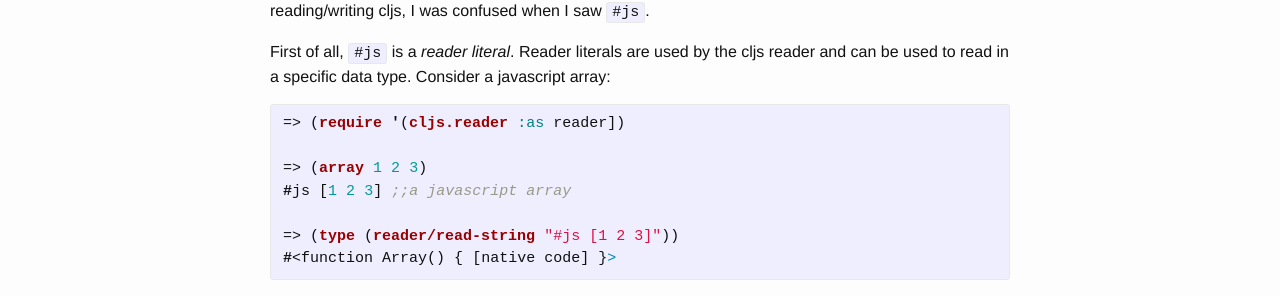
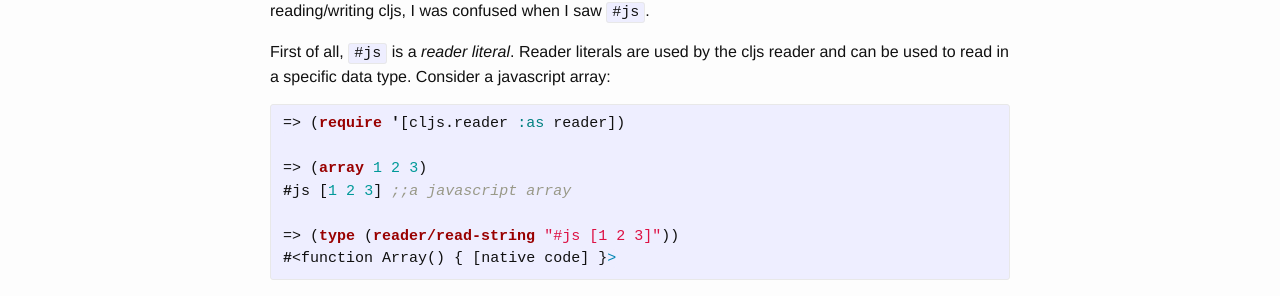
Before and after one commit to bostonou/bostonou.github.io, a Jekyll site: the page built from _posts/2015-06-09-what-does-the-js-literal-mean.markdown, in a window 1280 px wide. Shown: the part 225-521 px from the top of the page. Built offline with Jekyll 4.4.1, drawn with Linux system fonts in a browser that asks for light colours.

Commit message:
Another typo :/

```diff
--- a/_posts/2015-06-09-what-does-the-js-literal-mean.markdown
+++ b/_posts/2015-06-09-what-does-the-js-literal-mean.markdown
@@ -7,7 +7,7 @@ One of the best ways to up your cljs game is to read other people's code. When I
 First of all, `#js` is a *reader literal*. Reader literals are used by the cljs reader and can be used to read in a specific data type. Consider a javascript array:
 
 {% highlight clojure %}
-=> (require '(cljs.reader :as reader])
+=> (require '[cljs.reader :as reader])
 
 => (array 1 2 3)
 #js [1 2 3] ;;a javascript array
```
